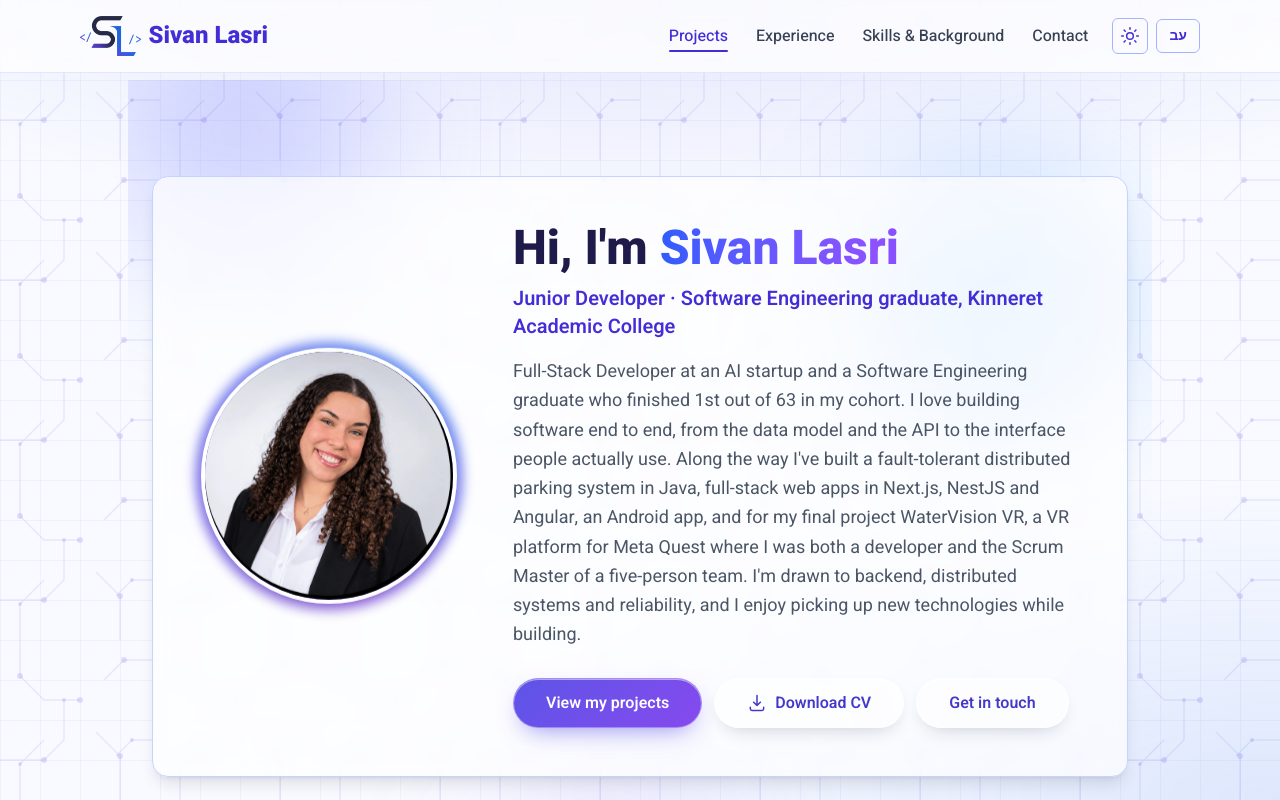
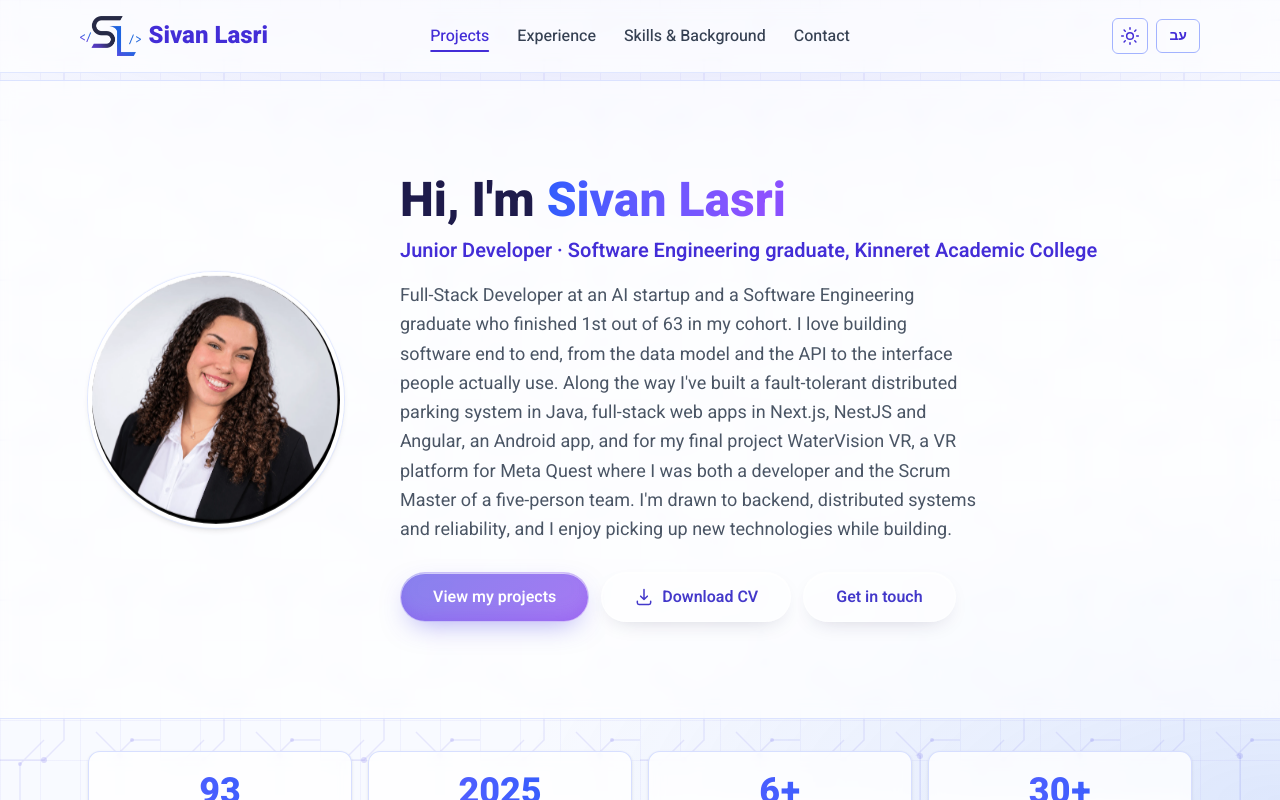
Before and after one commit to SivanSoftware/SivanSoftware.github.io, a Next.js app: page / in a window 1280 px wide. Shown: the top 800 px of the page. Built offline with nearby package versions, Linux system fonts and the light colour scheme.

Commit message:
Redesign navbar (logo start, links center, toggles end), full-width hero without glow, glassier buttons

```diff
--- a/app/components/Navbar.tsx
+++ b/app/components/Navbar.tsx
@@ -98,7 +98,8 @@ export default function Navbar() {
           : "bg-white/75 dark:bg-[#0a0f1f]/70"
       }`}
     >
-      <div className="max-w-6xl mx-auto flex justify-between items-center px-4 py-3 sm:p-4">
+      <div className="relative max-w-6xl mx-auto flex items-center justify-between px-4 py-3 sm:p-4">
+        {/* לוגו — פינת ההתחלה (ימין בעברית, שמאל באנגלית) */}
         <a
           href="#top"
           className="flex items-center gap-2 font-extrabold text-xl sm:text-2xl text-indigo-700 hover:underline transition dark:text-indigo-300"
@@ -115,8 +116,8 @@ export default function Navbar() {
           <span>{t.nav.name}</span>
         </a>
 
-        {/* קישורים — דסקטופ */}
-        <div className="hidden sm:flex items-center gap-1">
+        {/* קישורים — במרכז (דסקטופ) */}
+        <div className="absolute left-1/2 top-1/2 hidden -translate-x-1/2 -translate-y-1/2 items-center gap-1 sm:flex">
           {links.map((link) => (
             <a
               key={link.href}
@@ -131,10 +132,14 @@ export default function Navbar() {
               {link.label}
             </a>
           ))}
-          <ThemeToggle className="ms-2" />
+        </div>
+
+        {/* מתגים — פינה שנייה (דסקטופ) */}
+        <div className="hidden items-center gap-2 sm:flex">
+          <ThemeToggle />
           <button
             onClick={toggleLang}
-            className={`${langButtonClasses} ms-1`}
+            className={langButtonClasses}
             aria-label={t.langToggle.aria}
             lang={lang === "he" ? "en" : "he"}
           >
--- a/app/globals.css
+++ b/app/globals.css
@@ -468,9 +468,9 @@ section[id] {
   font-weight: 600;
   text-align: center;
   isolation: isolate;
-  border: 1px solid rgba(255, 255, 255, 0.45);
-  -webkit-backdrop-filter: blur(14px) saturate(140%);
-  backdrop-filter: blur(14px) saturate(140%);
+  border: 1px solid rgba(255, 255, 255, 0.5);
+  -webkit-backdrop-filter: blur(20px) saturate(160%);
+  backdrop-filter: blur(20px) saturate(160%);
   transition: transform 0.28s ease, box-shadow 0.28s ease, background 0.28s ease;
 }
 .btn-glass:hover {
@@ -482,28 +482,30 @@ section[id] {
 
 /* ראשי — גרדיאנט מותג מזוגג */
 .btn-glass-primary {
-  background: linear-gradient(135deg, rgba(79, 70, 229, 0.92), rgba(124, 58, 237, 0.92));
+  background: linear-gradient(135deg, rgba(79, 70, 229, 0.68), rgba(124, 58, 237, 0.68));
   color: #ffffff;
-  border-color: rgba(255, 255, 255, 0.35);
-  box-shadow: 0 10px 26px -10px rgba(79, 70, 229, 0.65),
-    inset 0 1px 0 rgba(255, 255, 255, 0.5);
+  border-color: rgba(255, 255, 255, 0.5);
+  box-shadow: 0 10px 28px -10px rgba(79, 70, 229, 0.5),
+    inset 0 1px 0 rgba(255, 255, 255, 0.6),
+    inset 0 -8px 20px -8px rgba(124, 58, 237, 0.4);
 }
 .btn-glass-primary:hover {
-  box-shadow: 0 16px 32px -10px rgba(124, 58, 237, 0.7),
-    inset 0 1px 0 rgba(255, 255, 255, 0.6);
+  background: linear-gradient(135deg, rgba(79, 70, 229, 0.8), rgba(124, 58, 237, 0.8));
+  box-shadow: 0 16px 34px -10px rgba(124, 58, 237, 0.6),
+    inset 0 1px 0 rgba(255, 255, 255, 0.7);
 }
 
 /* משני — זכוכית חלבית בהירה */
 .btn-glass-ghost {
-  background: rgba(255, 255, 255, 0.55);
+  background: rgba(255, 255, 255, 0.38);
   color: #4338ca;
-  box-shadow: 0 8px 20px -10px rgba(30, 27, 75, 0.28),
-    inset 0 1px 0 rgba(255, 255, 255, 0.75);
+  box-shadow: 0 8px 22px -12px rgba(30, 27, 75, 0.25),
+    inset 0 1px 0 rgba(255, 255, 255, 0.85);
 }
 .btn-glass-ghost:hover {
-  background: rgba(255, 255, 255, 0.78);
-  box-shadow: 0 14px 26px -10px rgba(79, 70, 229, 0.3),
-    inset 0 1px 0 rgba(255, 255, 255, 0.85);
+  background: rgba(255, 255, 255, 0.62);
+  box-shadow: 0 14px 28px -12px rgba(79, 70, 229, 0.28),
+    inset 0 1px 0 rgba(255, 255, 255, 0.95);
 }
 .dark .btn-glass-ghost {
   background: rgba(255, 255, 255, 0.08);
--- a/app/page.tsx
+++ b/app/page.tsx
@@ -66,32 +66,19 @@ export default function Home() {
       <ScrollProgress />
 
       {/* פתיח */}
-      <section className="relative max-w-5xl mx-auto px-4 sm:px-6 py-16 sm:py-24">
-        {/* כתמי אורורה מרחפים ברקע */}
-        <div
-          aria-hidden="true"
-          className="pointer-events-none absolute inset-0 -z-10 overflow-hidden"
-        >
-          <div className="blob absolute -top-12 -start-10 h-64 w-64 rounded-full bg-indigo-400/30 blur-3xl dark:bg-indigo-500/20" />
-          <div className="blob blob-delay blob-slow absolute top-16 end-0 h-72 w-72 rounded-full bg-blue-400/25 blur-3xl dark:bg-blue-500/15" />
-          <div className="blob blob-slow absolute -bottom-10 start-1/3 h-56 w-56 rounded-full bg-violet-400/20 blur-3xl dark:bg-violet-500/15" />
-        </div>
-
-        <div className="flex flex-col md:flex-row items-center gap-8 md:gap-14 bg-white/70 backdrop-blur-sm rounded-2xl border border-indigo-200 shadow-lg p-6 sm:p-10 md:p-12 dark:bg-white/[0.04] dark:border-indigo-400/20 dark:shadow-black/40">
+      <section className="relative">
+        {/* רצועת Hero — קצה לקצה */}
+        <div className="border-y border-indigo-200/60 bg-white/70 backdrop-blur-sm dark:border-indigo-400/15 dark:bg-white/[0.04]">
+          <div className="mx-auto flex max-w-6xl flex-col items-center gap-8 px-4 py-16 sm:px-6 sm:py-24 md:flex-row md:gap-14">
             <div className="fade-up shrink-0" style={{ animationDelay: "60ms" }}>
               <div className="float-y relative">
-              {/* טבעת גרדיאנט מסתובבת מאחורי התמונה */}
-              <span
-                aria-hidden="true"
-                className="animate-spin-slow absolute -inset-1.5 rounded-full bg-[conic-gradient(from_0deg,#4f46e5,#2563eb,#7c3aed,#4f46e5)] opacity-70 blur-[6px]"
-              />
                 <Image
                   src="/sivan.webp"
                   alt={t.hero.photoAlt}
                   width={1254}
                   height={1254}
                   priority
-                className="relative w-44 h-44 sm:w-56 sm:h-56 md:w-64 md:h-64 rounded-full object-cover object-top border-4 border-white shadow-lg dark:border-[#0a0f1f]"
+                  className="w-44 h-44 sm:w-56 sm:h-56 md:w-64 md:h-64 rounded-full object-cover object-top border-4 border-white shadow-md ring-1 ring-indigo-100 dark:border-[#0a0f1f] dark:ring-indigo-400/20"
                 />
               </div>
             </div>
@@ -154,9 +141,10 @@ export default function Home() {
             </div>
           </div>
           </div>
+        </div>
 
         {/* רצועת נתונים */}
-        <div className="mt-8">
+        <div className="mx-auto mt-8 max-w-6xl px-4 sm:px-6">
           <Stats stats={t.stats} />
         </div>
       </section>
```
Lines whose indentation alone changed are shown as unchanged.
